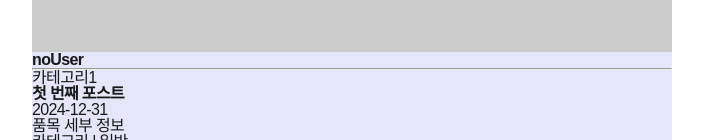
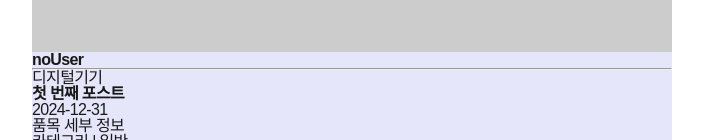
Before and after one commit to vitaZ-dev/online-auction, a React (Vite) app: page /auction/1 in a window 1280 px wide. Shown: the part 660-800 px from the top of the page, without its empty margins (288-991 px from the left). Built offline with nearby package versions, Linux system fonts and the light colour scheme; data requests are answered from the project's data file; a web font is replaced by a local one.

Commit message:
카테고리 select box 구현 및 함수적용

```diff
--- a/db.json
+++ b/db.json
@@ -39,7 +39,7 @@
     {
       "id": 1,
       "title": "첫 번째 포스트",
-      "category": "카테고리1",
+      "category_id": 1,
       "user_info": "noUser",
       "user_id": "-",
       "start_date": "2024-12-31",
@@ -56,7 +56,7 @@
     {
       "id": 2,
       "title": "두 번째 포스트",
-      "category": "카테고리1",
+      "category_id": 1,
       "user_info": "noUser",
       "user_id": "-",
       "start_date": "2024-12-31",
@@ -73,7 +73,7 @@
     {
       "id": 3,
       "title": "K",
-      "category": "카테고리1",
+      "category_id": 1,
       "user_info": "K",
       "user_id": "d5875043-9024-417f-b0b1-968ff5715dd4",
       "start_date": "2025-01-16",
@@ -89,7 +89,7 @@
     },
     {
       "title": "유저A",
-      "category": "카테고리1",
+      "category_id": 1,
       "user_info": "A",
       "user_id": "55dbee68-a467-44d2-94f5-577cc264e700",
       "start_date": "2025-01-17",
@@ -106,7 +106,7 @@
     },
     {
       "title": "유저A2",
-      "category": "카테고리1",
+      "category_id": 1,
       "user_info": "A",
       "user_id": "55dbee68-a467-44d2-94f5-577cc264e700",
       "start_date": "2025-01-17",
@@ -123,7 +123,7 @@
     },
     {
       "title": "까치 팔아요",
-      "category": "카테고리1",
+      "category_id": 1,
       "user_info": "A",
       "user_id": "55dbee68-a467-44d2-94f5-577cc264e700",
       "start_date": "2025-01-17",
@@ -141,7 +141,7 @@
     {
       "id": "c374",
       "title": "테스트",
-      "category": "카테고리1",
+      "category_id": 1,
       "user_info": "A",
       "user_id": "55dbee68-a467-44d2-94f5-577cc264e700",
       "start_date": "2025-01-17",
@@ -154,6 +154,40 @@
       "contents": "지워질 내용이지",
       "bid": 0,
       "created_at": "2025-01-17T12:43:52.486Z"
+    },
+    {
+      "id": "e5d8",
+      "title": "식물",
+      "category_id": 18,
+      "user_info": "A",
+      "user_id": "55dbee68-a467-44d2-94f5-577cc264e700",
+      "start_date": "2025-01-17",
+      "end_date": "2025-02-16",
+      "price": 9999,
+      "start_price": 500,
+      "now_price": 0,
+      "status": true,
+      "src": "https://placehold.co/100x100",
+      "contents": "식물 팔아요",
+      "bid": 0,
+      "created_at": "2025-01-17T13:26:28.585Z"
+    },
+    {
+      "id": "326a",
+      "title": "도서",
+      "category_id": 13,
+      "user_info": "A",
+      "user_id": "55dbee68-a467-44d2-94f5-577cc264e700",
+      "start_date": "2025-01-17",
+      "end_date": "2025-02-16",
+      "price": 9999,
+      "start_price": 200,
+      "now_price": 0,
+      "status": true,
+      "src": "https://placehold.co/100x100",
+      "contents": "도서",
+      "bid": 0,
+      "created_at": "2025-01-17T13:37:04.177Z"
     }
   ]
 }
--- a/src/pages/auction/Detail.tsx
+++ b/src/pages/auction/Detail.tsx
@@ -2,6 +2,7 @@ import axios from "axios";
 import { useEffect, useState } from "react";
 import { useLocation } from "react-router-dom";
 import { ItemDetailLayout } from "../../styles/AuctionStyle";
+import { findCategory } from "../../modules/category";
 
 export default function Detail() {
   const [detail, setDetail] = useState([]);
@@ -29,7 +30,7 @@ export default function Detail() {
             </div>
             <h2>{item.user_info}</h2>
             <hr />
-            <p>{item.category}</p>
+            <p>{findCategory(item?.category_id)}</p>
             <h1>{item.title}</h1>
             <p>{item.start_date}</p>
             {/* <div className="item_info">
--- a/src/pages/mypage/MySellList.tsx
+++ b/src/pages/mypage/MySellList.tsx
@@ -3,6 +3,7 @@ import { useEffect, useState } from "react";
 import useAuthStore from "../../stores/useAuthStore";
 import { MypageLayout } from "../../styles/MypageStyle";
 import axios from "axios";
+import { findCategory } from "../../modules/category";
 
 export default function MySellList() {
   const [userPost, setUserPost] = useState([]);
@@ -34,7 +35,7 @@ export default function MySellList() {
             return (
               <article key={item?.id}>
                 <img src={item?.src} alt="item_image" />
-                <div>{item?.category}</div>
+                <div>{findCategory(item?.category_id)}</div>
                 <p className="title">{item?.title}</p>
                 <p className="contents">{item?.contents}</p>
               </article>
--- a/src/pages/mypage/Mypage.tsx
+++ b/src/pages/mypage/Mypage.tsx
@@ -5,6 +5,7 @@ import { MypageLayout } from "../../styles/MypageStyle";
 import defaultImg from "/images/profile_default.png";
 import axios from "axios";
 import { Link } from "react-router-dom";
+import { findCategory } from "../../modules/category";
 
 export default function Mypage() {
   const [postDB, setPostDB] = useState([]);
@@ -49,7 +50,7 @@ export default function Mypage() {
             return (
               <article key={item?.id}>
                 <img src={item?.src} alt="item_image" />
-                <div>{item?.category}</div>
+                <div>{findCategory(item?.category_id)}</div>
                 <p>{item?.title}</p>
                 <p>{item?.contents}</p>
               </article>
--- a/src/pages/sell/Sell.tsx
+++ b/src/pages/sell/Sell.tsx
@@ -3,10 +3,11 @@ import axios from "axios";
 import { useNavigate } from "react-router-dom";
 import useAuthStore from "../../stores/useAuthStore";
 import { setDate30Temp, setDateTemp } from "../../modules";
+import { CATEGORY } from "../../modules/category";
 
 export default function Sell() {
   const [title, setTitle] = useState("");
-  const [category, setCategory] = useState("");
+  const [category, setCategory] = useState(-1);
   const [contents, setContents] = useState("");
   const [price, setPrice] = useState(0); //start_price
 
@@ -16,7 +17,7 @@ export default function Sell() {
 
   const registerPost = () => {
     if (!title) {
-      alert("제목목을 입력하세요!");
+      alert("제목을 입력하세요!");
       return false;
     }
     if (!category) {
@@ -35,7 +36,7 @@ export default function Sell() {
     try {
       axios.post("http://localhost:4000/posts", {
         title,
-        category,
+        category_id: category,
         user_info: userInfo?.nickname || "USER",
         user_id: userInfo?.uuid,
         start_date,
@@ -89,12 +90,21 @@ export default function Sell() {
         <br />
 
         <label htmlFor="category">카테고리</label>
-        <input
-          type="text"
+        <select
+          name="category"
           id="category"
+          onChange={(e) => setCategory(Number(e.target.value))}
           value={category}
-          onChange={(e) => setCategory(e.target.value)}
-        />
+        >
+          <option value={-1} disabled>
+            카테고리
+          </option>
+          {CATEGORY.map((cate) => (
+            <option value={cate.category_id} key={cate.category_id}>
+              {cate.category_name}
+            </option>
+          ))}
+        </select>
 
         <br />
         <br />
```
